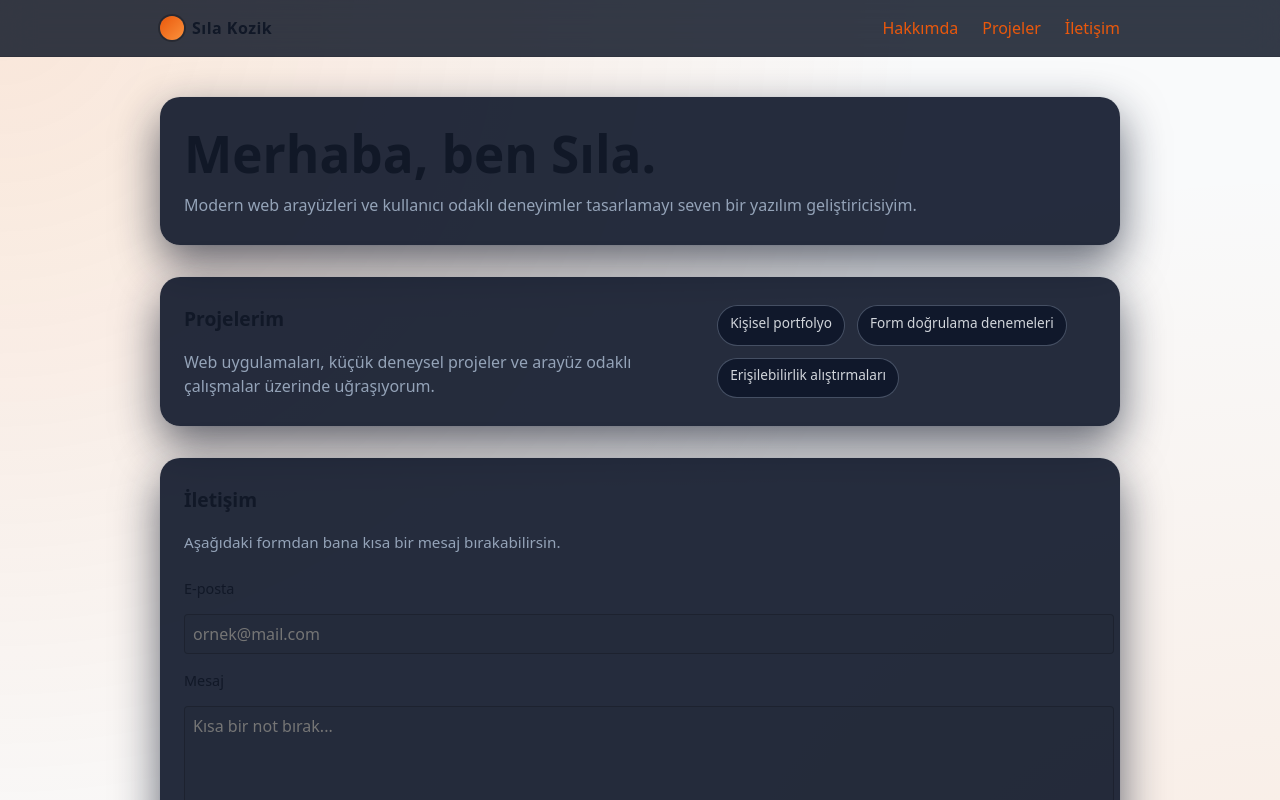
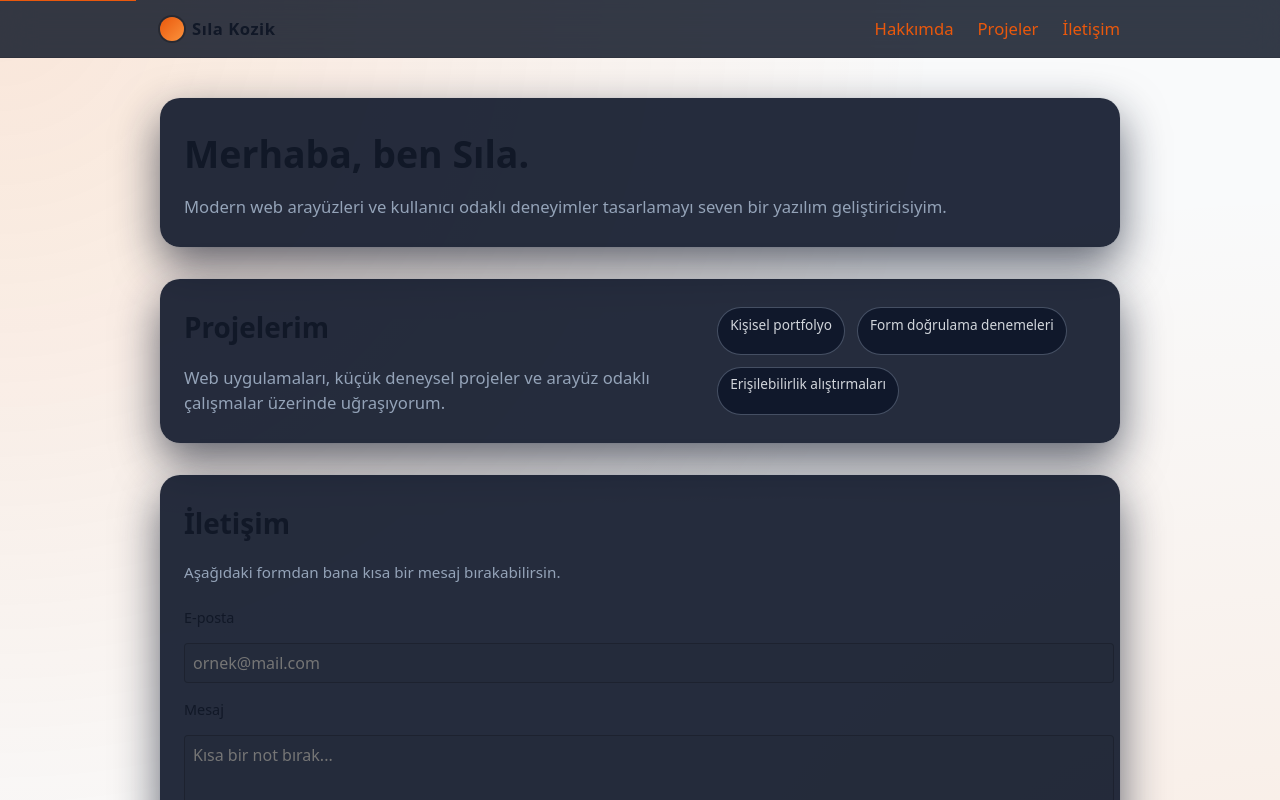
Before and after one commit to silakozik/web-lab, a React (Vite) app: page / in a window 1280 px wide. Shown: the top 800 px of the page. Built offline with nearby package versions, Linux system fonts and the light colour scheme.

Commit message:
implement fluid typography and update heading styles

```diff
--- a/src/index.css
+++ b/src/index.css
@@ -41,6 +41,7 @@ body {
   min-height: 100vh;
   background-color: var(--color-bg);
   color: var(--color-text);
+  font-size: var(--text-base);
   background-image:
     radial-gradient(circle at top left, rgba(249, 115, 22, 0.15), transparent 55%),
     radial-gradient(circle at bottom right, rgba(249, 115, 22, 0.12), transparent 55%);
@@ -107,14 +108,14 @@ body {
 }
 
 h1 {
-  font-size: clamp(2rem, 3vw, 2.4rem);
+  font-size: var(--text-3xl);
   margin: 0 0 0.75rem;
 }
 
 section h2 {
   margin-top: 0;
   margin-bottom: 1rem;
-  font-size: 1.2rem;
+  font-size: var(--text-2xl);
 }
 
 .section-card {
@@ -216,11 +217,6 @@ small {
   font-size: 0.85rem;
 }
 
-h1 {
-  font-size: 3.2em;
-  line-height: 1.1;
-}
-
 button {
   border-radius: 8px;
   border: 1px solid transparent;
--- a/src/styles/tokens.css
+++ b/src/styles/tokens.css
@@ -13,6 +13,13 @@
   -moz-osx-font-smoothing: grayscale;
 
   /* Design tokens */
+  /* Fluid typography */
+  --text-base: clamp(0.95rem, 0.24vw + 0.85rem, 1.05rem);
+  --text-lg: clamp(1.05rem, 0.3vw + 0.95rem, 1.2rem);
+  --text-xl: clamp(1.2rem, 0.45vw + 1.05rem, 1.4rem);
+  --text-2xl: clamp(1.4rem, 0.8vw + 1.1rem, 1.8rem);
+  --text-3xl: clamp(1.8rem, 1.3vw + 1.3rem, 2.4rem);
+
   --color-bg: #111827;
   --color-text: #f9fafb;
   --color-primary: #f97316; /* canlı turuncu */
```
